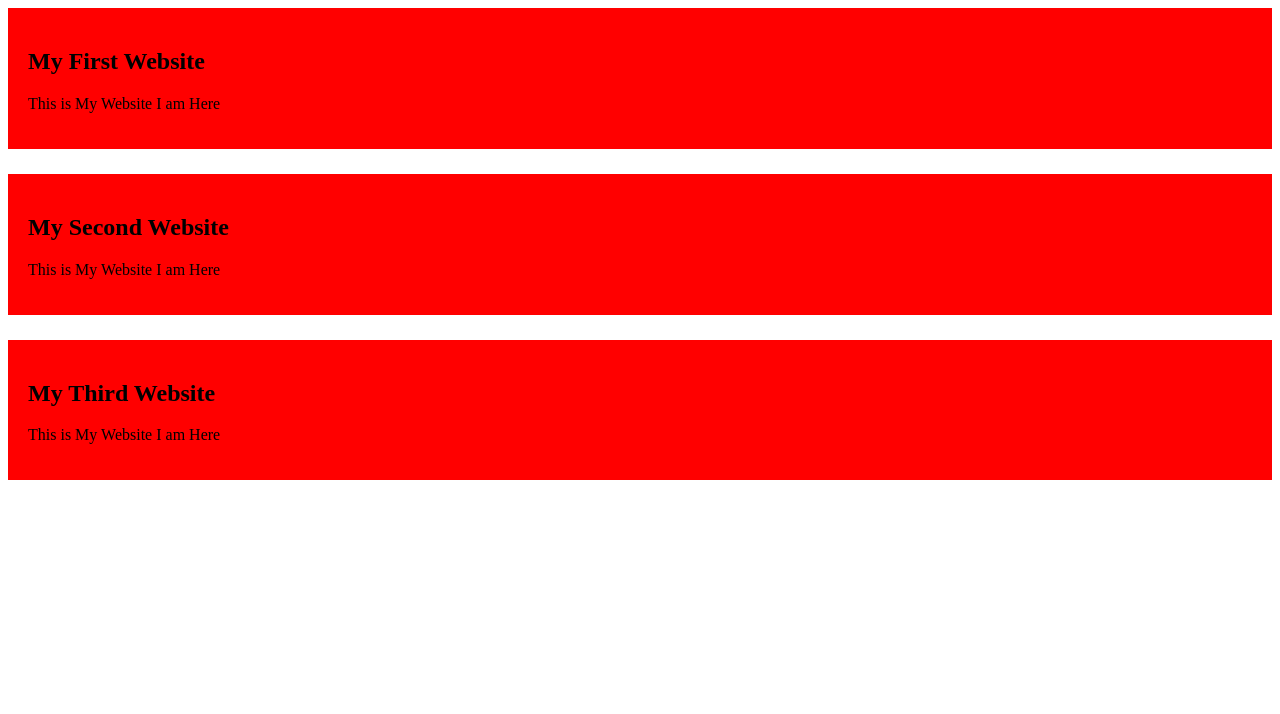
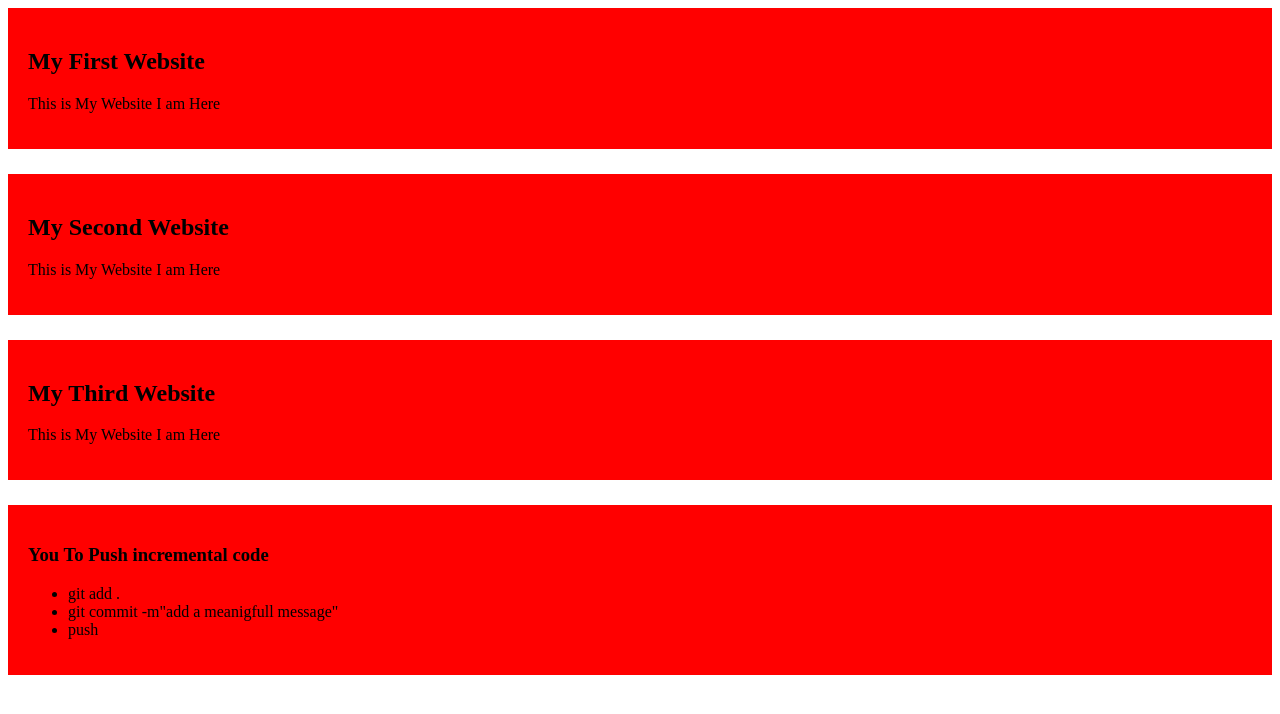
Before and after one commit to Mehedi793/new-active-website, a plain HTML site: page index.html in a window 1280 px wide. Drawn offline with Linux system fonts and the light colour scheme.

Commit message:
add a meaningfull message

```diff
--- a/index.html
+++ b/index.html
@@ -25,6 +25,15 @@
     <p>This is My Website I am Here</p>
   </div>
 
+  <div>
+    <h3>You To Push incremental code </h3>
+    <ul>
+      <li>git add .</li>
+      <li>git commit -m"add a meanigfull message"</li>
+      <li>push</li>
+    </ul>
+  </div>
+
 </body>
 
 </html>
```
